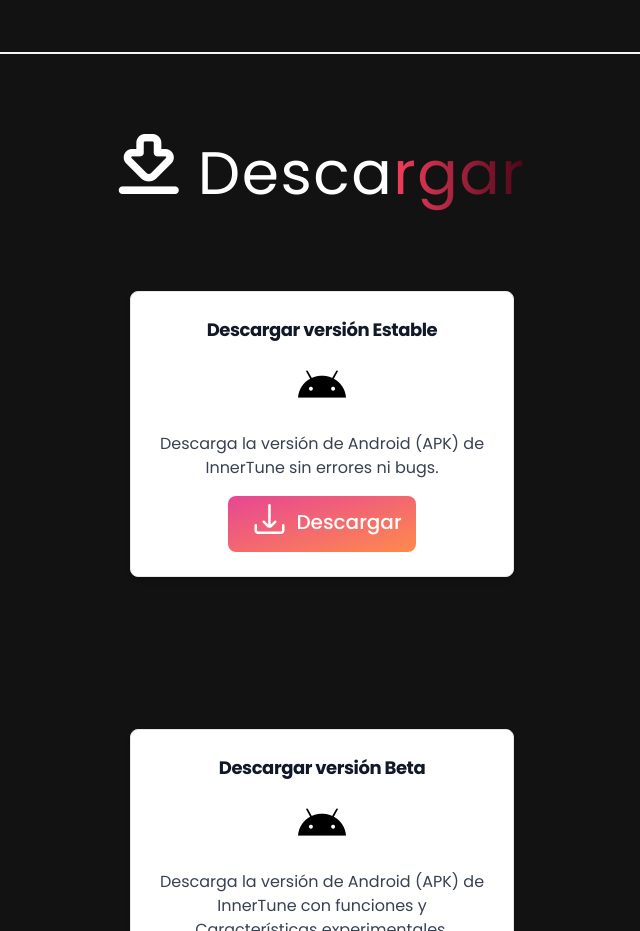
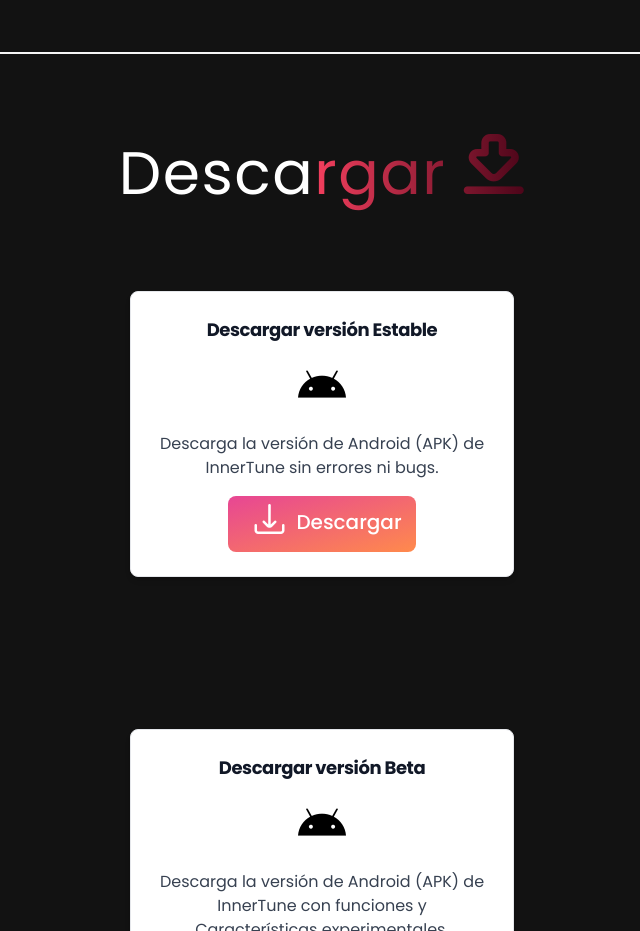
Before and after one commit to AkemiKami201/innerTune-Website, a React (Vite) app: page / in a window 1280 px wide. Shown: the part 4523-5454 px from the top of the page, without its empty margins (318-958 px from the left). Built offline with nearby package versions, Linux system fonts and the light colour scheme.

Commit message:
icon left right

```diff
--- a/src/components/Download.jsx
+++ b/src/components/Download.jsx
@@ -5,9 +5,9 @@
 	return (
 		<div className="mt-20">
 	      	<h2 className="text-3xl sm:text-5xl lg:text-6xl text-center mt-6 tracking-wide">
-		        <i class="fi fi-br-down-to-line"></i> Desca
+		        Desca
 		        <span className="bg-gradient-to-r from-rose-500 to-rose-950 text-transparent bg-clip-text">
-		          rgar
+		          rgar <i className="fi fi-br-down-to-line"></i>
 		        </span>
 		    </h2>
 
```
